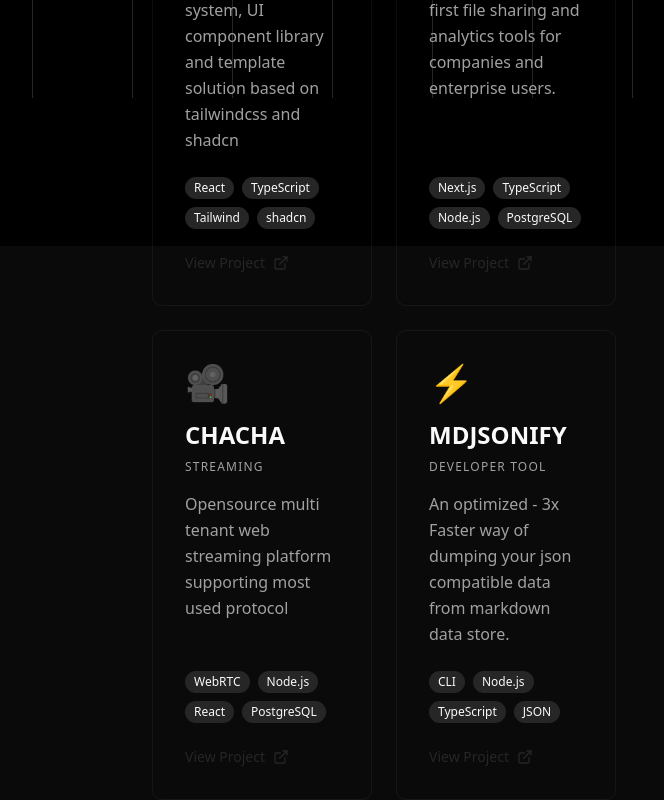
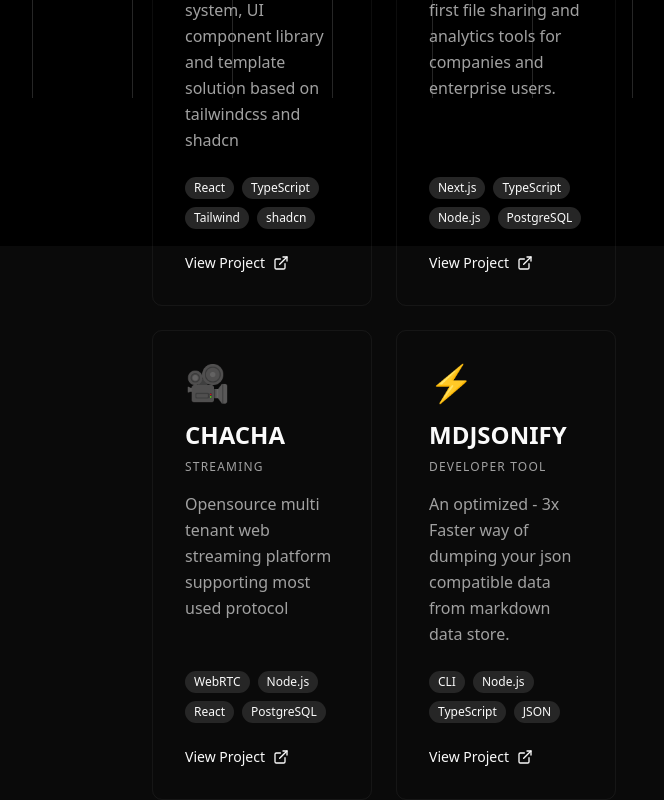
Before and after one commit to ake144/portfolio, a Next.js app: page /projects in a window 1280 px wide. Shown: the part 702-1502 px from the top of the page, without its empty margins (272-936 px from the left). Built offline with nearby package versions, Linux system fonts and the light colour scheme.

Commit message:
ProjectCard component styles and add ExprienceCard component skeleton

```diff
--- a/components/projects/card.tsx
+++ b/components/projects/card.tsx
@@ -61,7 +61,7 @@
             href={project.link}
             target="_blank"
             rel="noopener noreferrer"
-            className="inline-flex items-center gap-2 text-sm font-medium text-accent hover:text-accent/80 transition-colors group/link"
+            className="inline-flex items-center gap-2 text-sm font-medium   transition-colors group/link"
           >
             <span>View Project</span>
             <ExternalLink className="w-4 h-4 transition-transform group-hover/link:translate-x-1" />
```
Also changed, not shown: components/exprience/card.tsx (added, +7 -0 lines).
